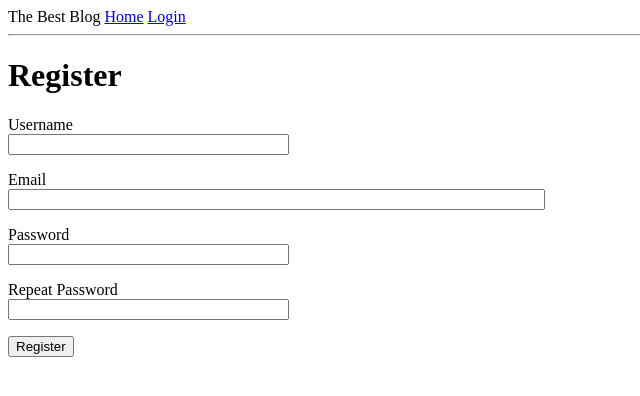
After one commit to bschoney/flask-posts-project, a Flask app: page /register in a window 1280 px wide. The commit adds this page. Shown: the top 396 px of the page, without its empty margins (0-640 px from the left). Run offline with Flask 2, Linux system fonts and the light colour scheme.

Commit message:
adding user registration and user validation

```diff
--- a/app.py
+++ b/app.py
@@ -1,27 +1,31 @@
-from flask import Flask
+from flask import Flask, render_template, flash, redirect, url_for
 from flask_sqlalchemy import SQLAlchemy
 from flask_migrate import Migrate
 from flask_restless import APIManager
 from flask_cors import CORS
 from flask_wtf import FlaskForm
 from wtforms import StringField, PasswordField, BooleanField, SubmitField
-from wtforms.validators import DataRequired
-from flask import render_template, flash, redirect, url_for
+from wtforms.validators import DataRequired, ValidationError, DataRequired, Email, EqualTo
 from datetime import datetime
-import os
 from werkzeug.security import generate_password_hash, check_password_hash
+from flask_login import LoginManager, logout_user, current_user, login_user, login_required, UserMixin
 
+# --- Flask App --- #
+app = Flask(__name__)
 
 # --- Database Connection Info --- #
 class Config (object):
     SQLALCHEMY_DATABASE_URI = "postgresql://posts:postspassword@posts.cbryqhibnhym.us-east-1.rds.amazonaws.com:5432/posts"
     SQLALCHEMY_TRACK_MODIFICATIONS = False
 
-app = Flask(__name__)
+app.config.from_object(Config)
 app.config['SECRET_KEY'] = 'you-will-never-guess'
-app.config.from_object(Config)
 db = SQLAlchemy(app)
 migrate = Migrate(app, db)
+
+# --- User Login Configuration --- #
+login = LoginManager(app)
+login.login_view = 'login'
 CORS(app)
 
 # --- Database Tables --- #
@@ -33,18 +37,45 @@ class User(db.Model):
     password_hash = db.Column(db.String(128))
     posts = db.relationship('Post', backref='user', lazy=True)
 
-    # Used to set and verify user passwords
+    # Set passwords
     def set_password(self, password):
         self.password_hash = generate_password_hash(password)
 
+    # Verify passwords
     def check_password(self, password):
         return check_password_hash(self.password_hash, password)
 
-class Post(db.Model):
+class Post(UserMixin, db.Model):
     id = db.Column(db.Integer, primary_key=True)
     body = db.Column(db.String(140))
     timestamp = db.Column(db.DateTime, index=True, default=datetime.utcnow)
     user_id = db.Column(db.Integer, db.ForeignKey('user.id'))
+
+
+# --- Login --- #
+
+@login.user_loader
+def load_user(id):
+    return User.query.get(int(id))
+
+# --- Registration Form --- #
+
+class RegistrationForm(FlaskForm):
+    username = StringField('Username', validators=[DataRequired()])
+    email = StringField('Email', validators=[DataRequired(), Email()])
+    password = PasswordField('Password', validators=[DataRequired()])
+    password2 = PasswordField('Repeat Password', validators=[DataRequired(), EqualTo('password')])
+    submit = SubmitField('Register')
+
+    def validate_username(self, username):
+        user = User.query.filter_by(username=username.data).first()
+        if user is not None:
+            raise ValidationError('Please use a different username.')
+
+    def validate_email(self, email):
+        user = User.query.filter_by(email=email.data).first()
+        if user is not None:
+            raise ValidationError('Please use a different email address.')
 
 # --- Forms --- #
 
@@ -58,6 +89,7 @@ class LoginForm (FlaskForm):
 
 @app.route('/')
 @app.route('/index')
+@login_required
 def index():
     user = {'username': 'Barrett'}
     posts = [
@@ -70,16 +102,44 @@ def index():
             'body': 'Beautifuler day in Austin!'
         }
     ]
-    return render_template('index.html', title='Home', user=user, posts=posts)
+    return render_template('index.html', title='Home Page', posts=posts)
 
 @app.route('/login', methods=['GET', 'POST'])
 def login():
+    if current_user.is_authenticated:
+        return redirect(url_for('index'))
     form = LoginForm()
     if form.validate_on_submit():
-        flash('Login requested for user {}, remember_me={}'.format(
-            form.username.data, form.remember_me.data))
+        user = User.query.filter_by(username=form.username.data).first()
+        if user is None or not user.check_password(form.password.data):
+            flash('Invalid username or password')
+            return redirect(url_for('login'))
+        login_user(user, remember=form.remember_me.data)
+        next_page = request.args.get('next')
+        if not next_page or url_parse(next_page).netloc != '':
+            next_page = url_for('index')
+        return redirect(next_page)
         return redirect(url_for('index'))
     return render_template('login.html', title='Sign In', form=form)
+
+@app.route('/logout')
+def logout():
+    logout_user()
+    return redirect(url_for('index'))
+
+@app.route('/register', methods=['GET', 'POST'])
+def register():
+    if current_user.is_authenticated:
+        return redirect(url_for('index'))
+    form = RegistrationForm()
+    if form.validate_on_submit():
+        user = User(username=form.username.data, email=form.email.data)
+        user.set_password(form.password.data)
+        db.session.add(user)
+        db.session.commit()
+        flash('Congratulations, you are now a registered user!')
+        return redirect(url_for('login'))
+    return render_template('register.html', title='Register', form=form)
 
 # --- Entrypoint --- #
 
--- a/templates/base.html
+++ b/templates/base.html
@@ -10,7 +10,11 @@
         <div>
             The Best Blog
             <a href="{{ url_for('index') }}">Home</a>
+            {% if current_user.is_anonymous %}
             <a href="{{ url_for('login') }}">Login</a>
+            {% else %}
+            <a href="{{ url_for('logout') }}">Logout</a>
+            {% endif %}
         </div>
         <hr>
         {% with messages = get_flashed_messages() %}
--- a/templates/index.html
+++ b/templates/index.html
@@ -1,7 +1,7 @@
 {% extends "base.html" %}
 
 {% block content %}
-    <h1>Hi, {{ user.username }}!</h1>
+    <h1>Hi, {{ current_user.username }}!</h1>
     {% for post in posts %}
     <div><p>{{ post.author.username }} says: <b>{{ post.body }}</b></p></div>
     {% endfor %}
--- /dev/null
+++ b/templates/register.html
@@ -0,0 +1,37 @@
+{% extends "base.html" %}
+
+{% block content %}
+    <h1>Register</h1>
+    <form action="" method="post">
+        {{ form.hidden_tag() }}
+        <p>
+            {{ form.username.label }}<br>
+            {{ form.username(size=32) }}<br>
+            {% for error in form.username.errors %}
+            <span style="color: red;">[{{ error }}]</span>
+            {% endfor %}
+        </p>
+        <p>
+            {{ form.email.label }}<br>
+            {{ form.email(size=64) }}<br>
+            {% for error in form.email.errors %}
+            <span style="color: red;">[{{ error }}]</span>
+            {% endfor %}
+        </p>
+        <p>
+            {{ form.password.label }}<br>
+            {{ form.password(size=32) }}<br>
+            {% for error in form.password.errors %}
+            <span style="color: red;">[{{ error }}]</span>
+            {% endfor %}
+        </p>
+        <p>
+            {{ form.password2.label }}<br>
+            {{ form.password2(size=32) }}<br>
+            {% for error in form.password2.errors %}
+            <span style="color: red;">[{{ error }}]</span>
+            {% endfor %}
+        </p>
+        <p>{{ form.submit() }}</p>
+    </form>
+{% endblock %}
```
